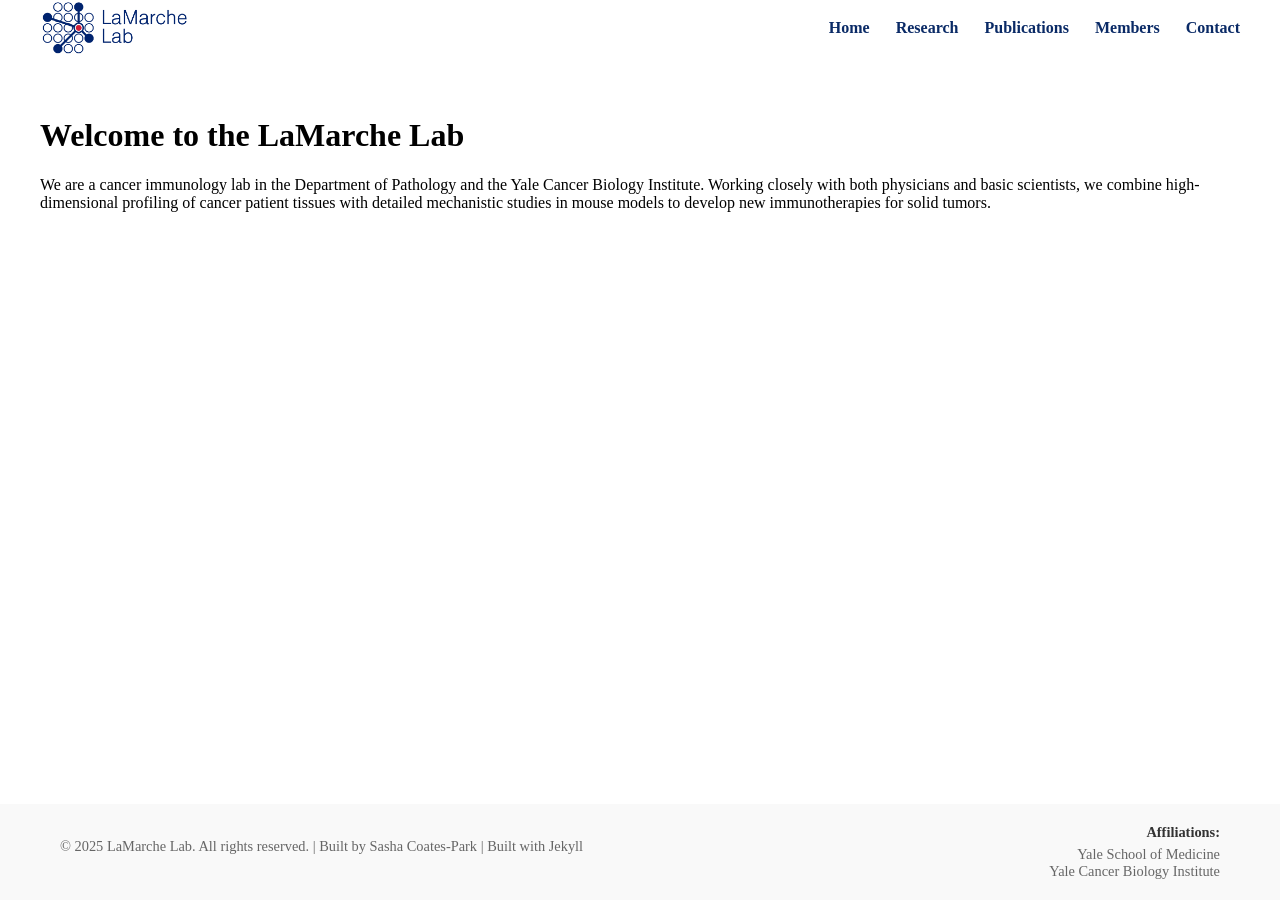
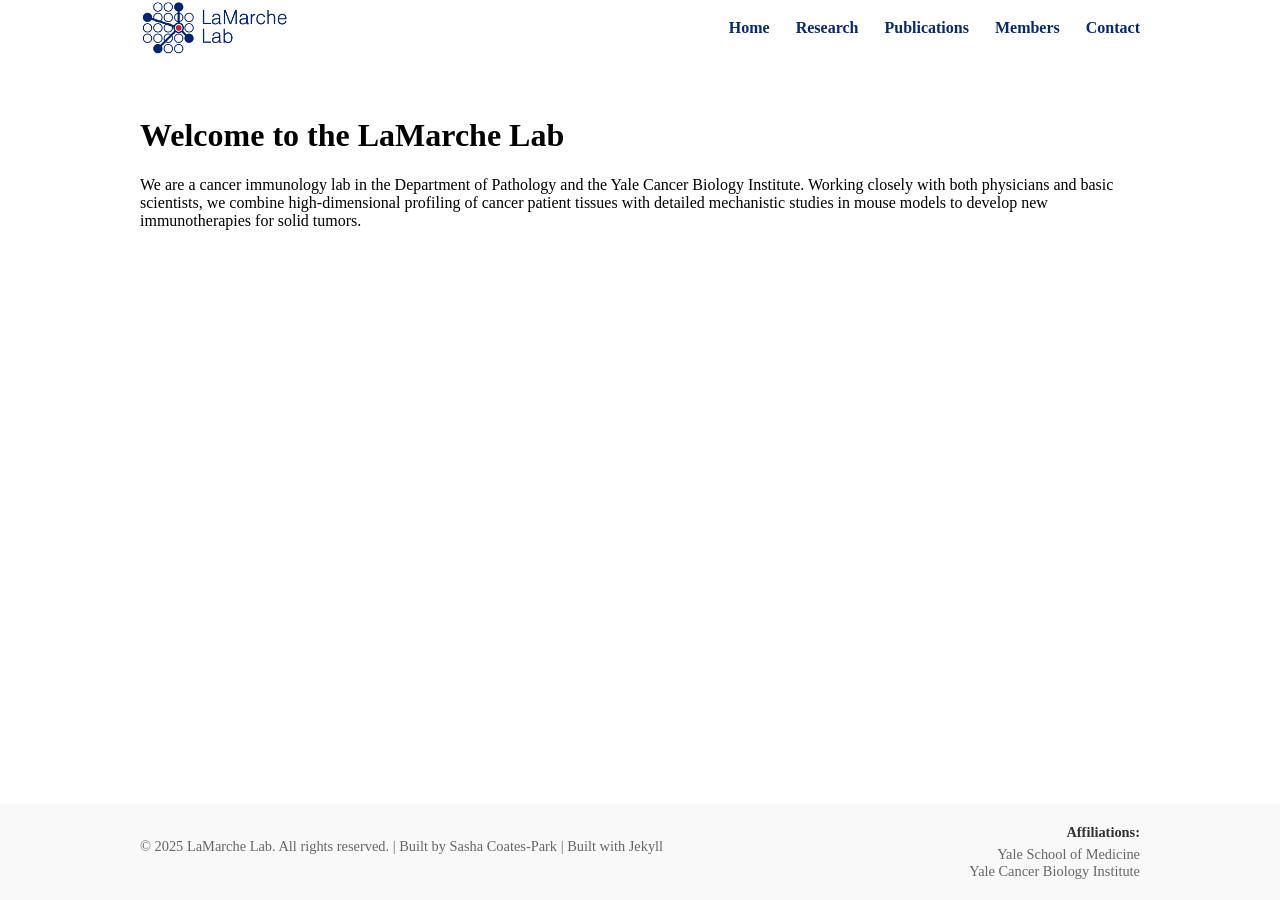
Before and after one commit to scoatespark/LaMarche-Lab, a Jekyll site: the page built from index.markdown, in a window 1280 px wide. Built offline with Jekyll 4.4.1, drawn with Linux system fonts in a browser that asks for light colours.

Commit message:
Update main.css

```diff
--- a/assets/main.css
+++ b/assets/main.css
@@ -110,7 +110,7 @@ html, body {
   color: #999;
 }
 .wrapper {
-  max-width: 1200px;   /* or 1000px if you prefer narrower */
+  max-width: 1000px;   /* or 1000px if you prefer narrower */
   margin: 0 auto;      /* centers it */
   padding: 0 20px;     /* adds breathing room left/right */
 }
```
